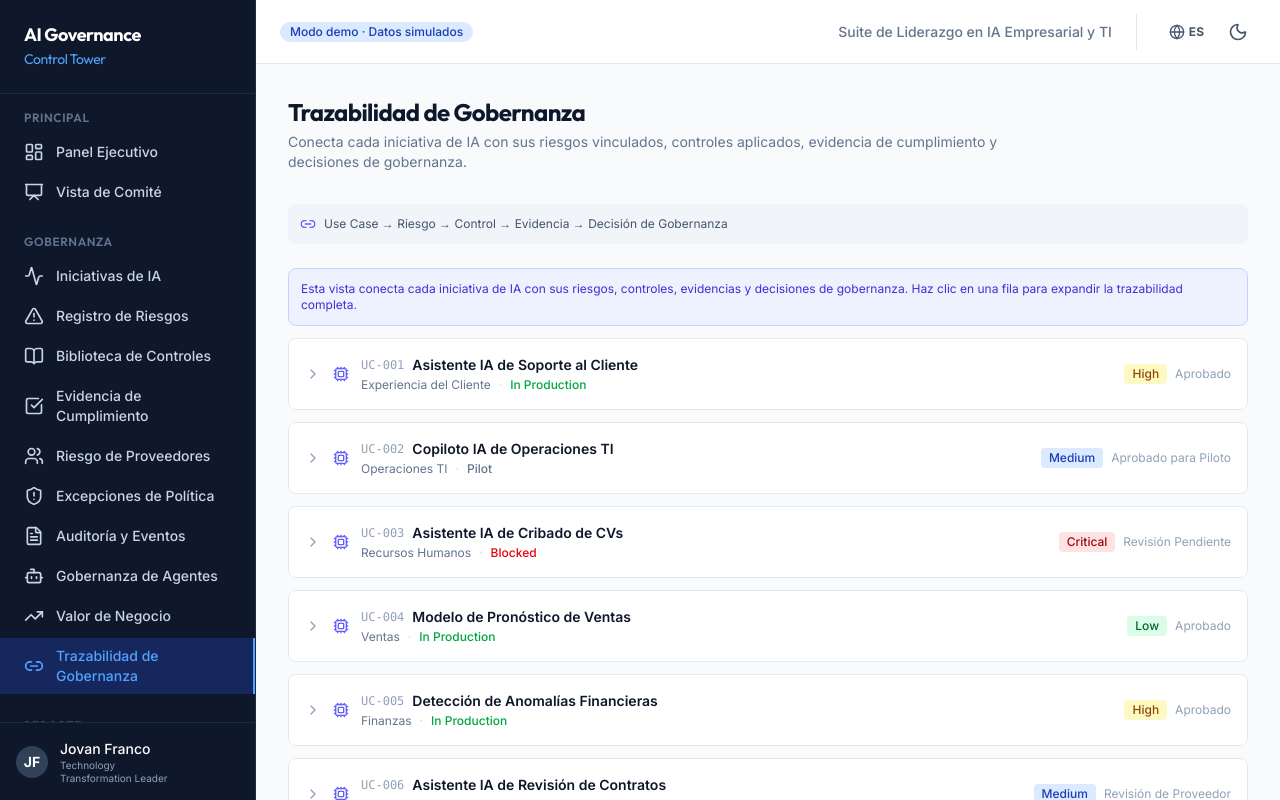
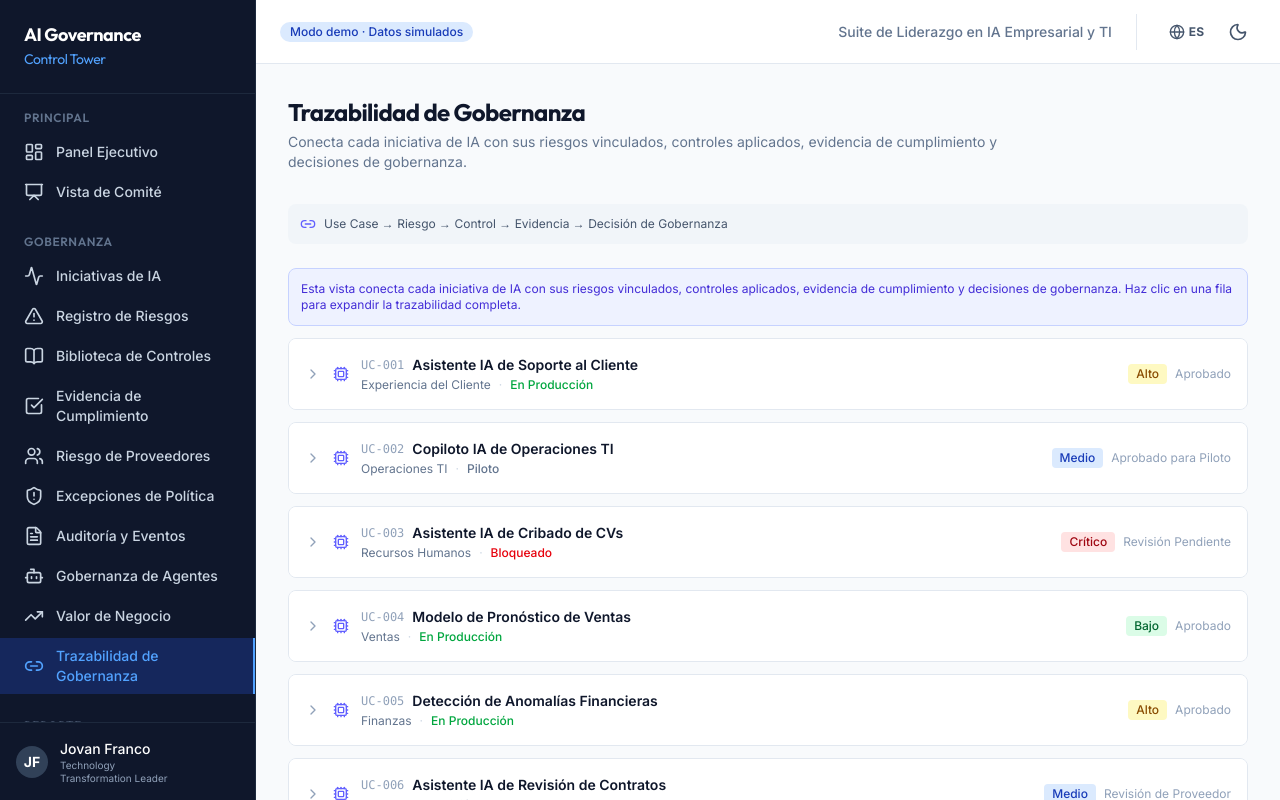
Before and after one commit to jovfranco-tech/ai-governance-control-tower, a React (Vite) app: page /traceability in a window 1280 px wide. Built offline with nearby package versions, Linux system fonts and the light colour scheme.

Commit message:
fix: full bilingual i18n in Governance Traceability (status, level, decision)

```diff
--- a/src/components/ui/GovernanceTraceability.tsx
+++ b/src/components/ui/GovernanceTraceability.tsx
@@ -16,18 +16,58 @@ const riskLevelBadge = (level: string) => {
   return map[level] || 'badge-neutral';
 };
 
+// Translates enum-like string values that come from raw data keys
+const tValue = (val: string, lang: string): string => {
+  if (lang === 'en') return val;
+  const dict: Record<string, string> = {
+    // Status — use cases
+    'In Production': 'En Producción',
+    'Pilot': 'Piloto',
+    'Approved': 'Aprobado',
+    'Blocked': 'Bloqueado',
+    'In Review': 'En Revisión',
+    'Approved for Pilot': 'Aprobado para Piloto',
+    // Governance decisions
+    'Pending Review': 'Revisión Pendiente',
+    'Conditional Approval': 'Aprobación Condicional',
+    'Vendor Review': 'Revisión de Proveedor',
+    // Risk levels
+    'Critical': 'Crítico',
+    'High': 'Alto',
+    'Medium': 'Medio',
+    'Low': 'Bajo',
+    // Control / evidence status
+    'Operational': 'Operativo',
+    'Overdue': 'Vencido',
+    'Implementing': 'En Implementación',
+    'Submitted': 'Enviada',
+    'Missing': 'Faltante',
+    'Requested': 'Solicitada',
+    'Rejected': 'Rechazada',
+    'Partial': 'Parcial',
+  };
+  return dict[val] ?? val;
+};
+
 const TraceabilityRow: React.FC<TraceabilityRowProps> = ({ uc, t }) => {
   const [open, setOpen] = useState(false);
   const { risks, controls, evidences } = useDataContext();
+  const { lang } = useAppContext();
 
   const linkedRisks = risks.filter(r => uc.linkedRisks?.includes(r.id));
   const linkedControls = controls.filter(c => uc.linkedControls?.includes(c.id));
   const linkedEvidence = evidences.filter(e => linkedControls.some(c => c.id === e.controlId));
 
   const statusColor = (s: string) => {
-    if (['In Production', 'Approved', 'En Producción', 'Aprobado'].includes(s)) return 'text-green-600 dark:text-green-400';
-    if (['Blocked', 'Bloqueado'].includes(s)) return 'text-red-600 dark:text-red-400';
+    if (['In Production', 'Approved'].includes(s)) return 'text-green-600 dark:text-green-400';
+    if (['Blocked'].includes(s)) return 'text-red-600 dark:text-red-400';
     return 'text-slate-500 dark:text-slate-400';
+  };
+
+  const evidenceBadge = (status: string) => {
+    if (['Approved'].includes(status)) return 'badge-success';
+    if (['Missing'].includes(status)) return 'badge-danger';
+    return 'badge-neutral';
   };
 
   return (
@@ -48,12 +88,16 @@ const TraceabilityRow: React.FC<TraceabilityRowProps> = ({ uc, t }) => {
           <div className="flex items-center gap-2 mt-0.5">
             <span className="text-xs text-slate-500">{uc.businessUnit}</span>
             <span className="text-xs text-slate-300 dark:text-slate-600">·</span>
-            <span className={`text-xs font-medium ${statusColor(uc.status)}`}>{uc.status}</span>
+            <span className={`text-xs font-medium ${statusColor(uc.status)}`}>
+              {tValue(uc.status, lang)}
+            </span>
           </div>
         </div>
         <div className="flex items-center gap-2 shrink-0">
-          <span className={`badge ${riskLevelBadge(uc.riskLevel)} text-xs`}>{uc.riskLevel}</span>
-          <span className="text-xs text-slate-400">{uc.governanceDecision}</span>
+          <span className={`badge ${riskLevelBadge(uc.riskLevel)} text-xs`}>
+            {tValue(uc.riskLevel, lang)}
+          </span>
+          <span className="text-xs text-slate-400">{tValue(uc.governanceDecision, lang)}</span>
         </div>
       </button>
 
@@ -72,7 +116,9 @@ const TraceabilityRow: React.FC<TraceabilityRowProps> = ({ uc, t }) => {
                     <li key={r.id} className="text-xs">
                       <span className="font-mono text-slate-400">{r.id}</span>
                       <div className="text-slate-600 dark:text-slate-400 line-clamp-2 mt-0.5">{r.description}</div>
-                      <span className={`badge ${riskLevelBadge(r.level)} text-[10px] mt-1`}>{r.level}</span>
+                      <span className={`badge ${riskLevelBadge(r.level)} text-[10px] mt-1`}>
+                        {tValue(r.level, lang)}
+                      </span>
                     </li>
                   ))}
                 </ul>
@@ -98,7 +144,9 @@ const TraceabilityRow: React.FC<TraceabilityRowProps> = ({ uc, t }) => {
                     <li key={c.id} className="text-xs">
                       <span className="font-mono text-slate-400">{c.id}</span>
                       <div className="text-slate-600 dark:text-slate-400 line-clamp-2 mt-0.5">{c.name}</div>
-                      <span className={`badge badge-neutral text-[10px] mt-1`}>{c.status}</span>
+                      <span className="badge badge-neutral text-[10px] mt-1">
+                        {tValue(c.status, lang)}
+                      </span>
                     </li>
                   ))}
                 </ul>
@@ -119,7 +167,9 @@ const TraceabilityRow: React.FC<TraceabilityRowProps> = ({ uc, t }) => {
                     <li key={e.id} className="text-xs">
                       <span className="font-mono text-slate-400">{e.id}</span>
                       <div className="text-slate-600 dark:text-slate-400 line-clamp-2 mt-0.5">{e.name}</div>
-                      <span className={`badge text-[10px] mt-1 ${['Approved', 'Aprobada'].includes(e.status) ? 'badge-success' : ['Missing', 'Faltante'].includes(e.status) ? 'badge-danger' : 'badge-neutral'}`}>{e.status}</span>
+                      <span className={`badge text-[10px] mt-1 ${evidenceBadge(e.status)}`}>
+                        {tValue(e.status, lang)}
+                      </span>
                     </li>
                   ))}
                 </ul>
@@ -130,10 +180,12 @@ const TraceabilityRow: React.FC<TraceabilityRowProps> = ({ uc, t }) => {
           </div>
 
           {/* Decision footer */}
-          <div className="mt-3 flex items-center gap-2 pt-3 border-t border-slate-200 dark:border-slate-700">
+          <div className="mt-3 flex items-center gap-2 pt-3 border-t border-slate-200 dark:border-slate-700 flex-wrap">
             <CheckCircle2 className="w-4 h-4 text-indigo-500 shrink-0" />
             <span className="text-xs text-slate-500 dark:text-slate-400">{t('Decisión de gobernanza:', 'Governance decision:')}</span>
-            <span className="text-xs font-semibold text-slate-900 dark:text-slate-100">{uc.governanceDecision}</span>
+            <span className="text-xs font-semibold text-slate-900 dark:text-slate-100">
+              {tValue(uc.governanceDecision, lang)}
+            </span>
             {uc.nextReview && (
               <>
                 <span className="text-xs text-slate-300 dark:text-slate-600 mx-1">·</span>
@@ -156,8 +208,8 @@ const GovernanceTraceability: React.FC = () => {
     <div className="space-y-3">
       <div className="bg-indigo-50 dark:bg-indigo-900/20 border border-indigo-200 dark:border-indigo-800 rounded-lg p-3 text-xs text-indigo-700 dark:text-indigo-400">
         {t(
-          'Esta vista conecta cada iniciativa de IA con sus riesgos, controles, evidencias y decisiones de gobernanza. Haz clic en una fila para expandir la trazabilidad completa.',
-          'This view connects each AI initiative to its risks, controls, evidence, and governance decisions. Click a row to expand full traceability.'
+          'Esta vista conecta cada iniciativa de IA con sus riesgos vinculados, controles aplicados, evidencia de cumplimiento y decisiones de gobernanza. Haz clic en una fila para expandir la trazabilidad completa.',
+          'This view connects each AI initiative to its linked risks, applied controls, compliance evidence and governance decisions. Click a row to expand the full traceability chain.'
         )}
       </div>
       {useCases.map(uc => (
```
